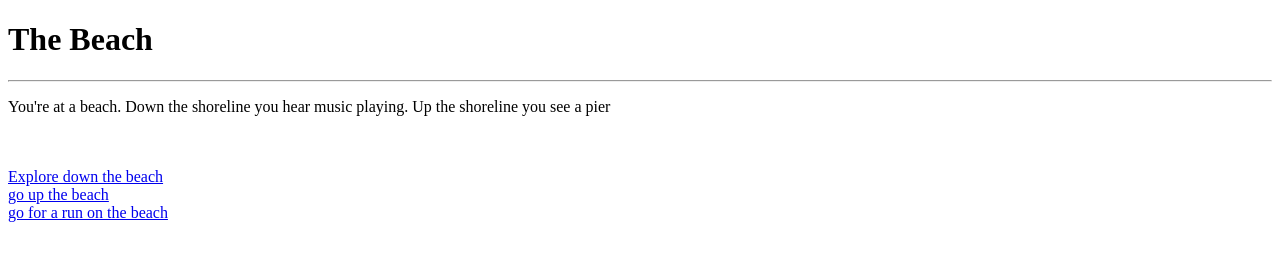
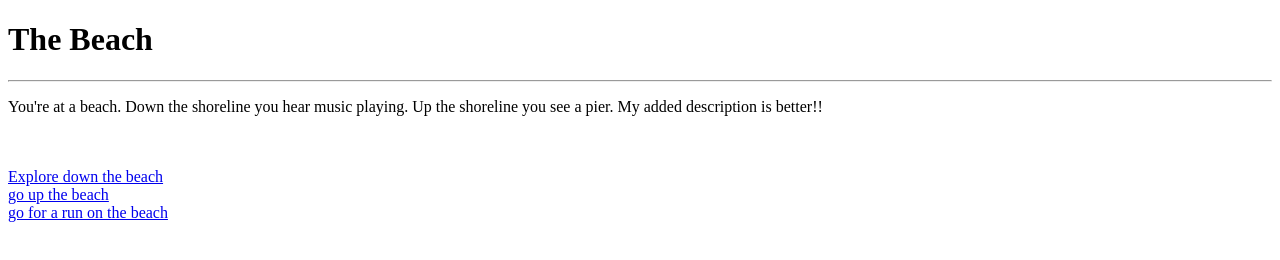
Before and after one commit to AstroJuniorResearcherMeetings/git_an_adventure, a plain HTML site: page beach.html in a window 1280 px wide. Drawn offline with Linux system fonts and the light colour scheme.

Commit message:
changed beach desc

```diff
--- a/beach.html
+++ b/beach.html
@@ -12,7 +12,8 @@ Save this file with a new descriptive name (e.g. "location.html")
 
 <!-- information about your location -->
 <p>
-You're at a beach. Down the shoreline you hear music playing. Up the shoreline you see a pier
+You're at a beach. Down the shoreline you hear music playing. Up the shoreline you see a pier.
+My added description is better!!
 </p>
 <br>
 
```
